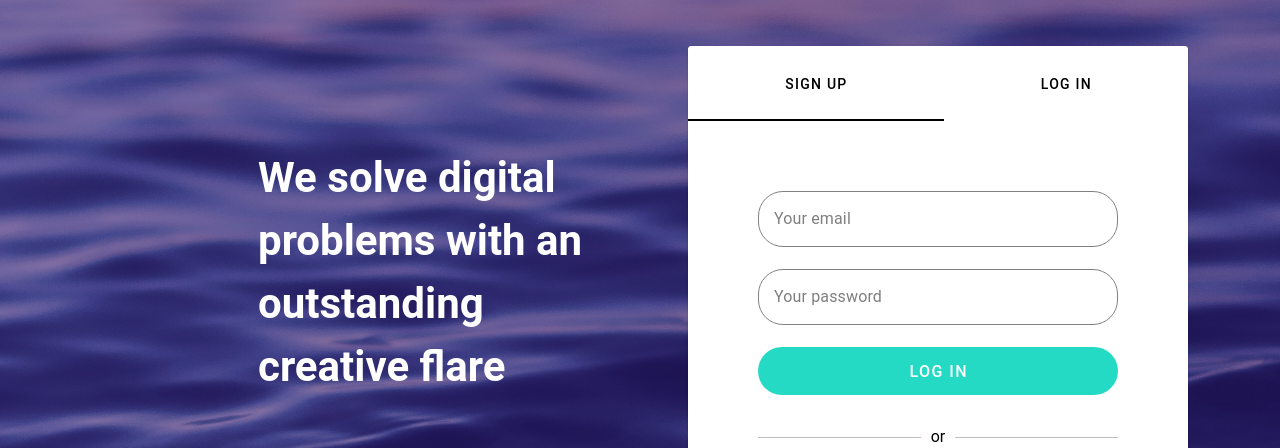
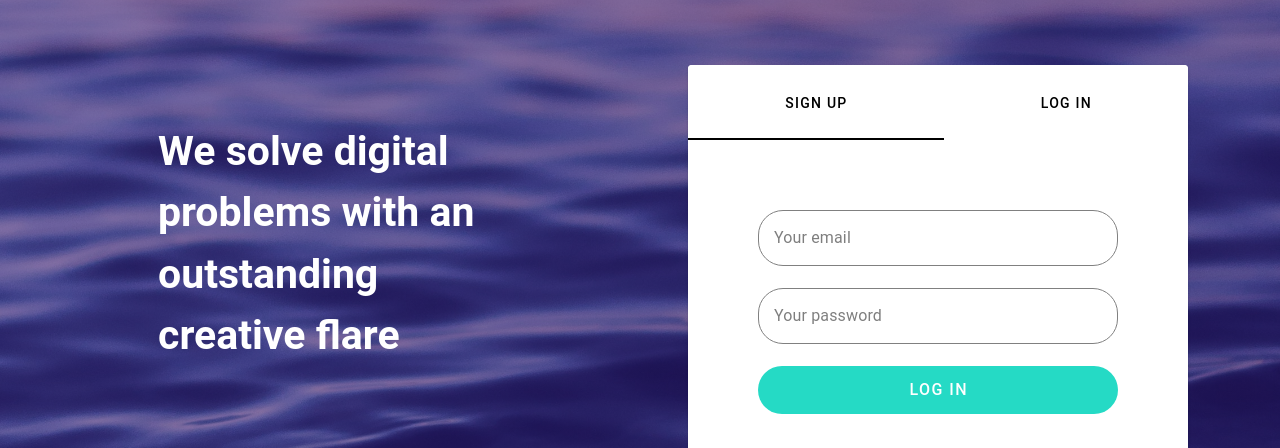
Before and after one commit to Amirrzz/estekhdom-mom-mihan, a Vue app: page / in a window 1280 px wide. Shown: the part 860-1308 px from the top of the page. Built offline with nearby package versions, Linux system fonts and the light colour scheme.

Commit message:
edit content of section padding size

```diff
--- a/src/components/section-three/content.vue
+++ b/src/components/section-three/content.vue
@@ -30,7 +30,7 @@
   flex-direction: column;
   justify-content: space-evenly;
   height: 100%;
-  padding: 100px 0;
+  padding: 0 100px;
   font-weight: bold;
   align-items: center;
 }
--- a/src/components/section-two/content.vue
+++ b/src/components/section-two/content.vue
@@ -15,12 +15,12 @@
   flex-direction: column;
   justify-content: space-evenly;
   height: 100%;
-  padding: 100px 0;
+  padding: 0 100px;
   font-weight: bold;
   align-items: center;
 }
 header {
-  font-size: 42px;
+  font-size: 41px;
   max-width: 370px;
 }
 p {
```
